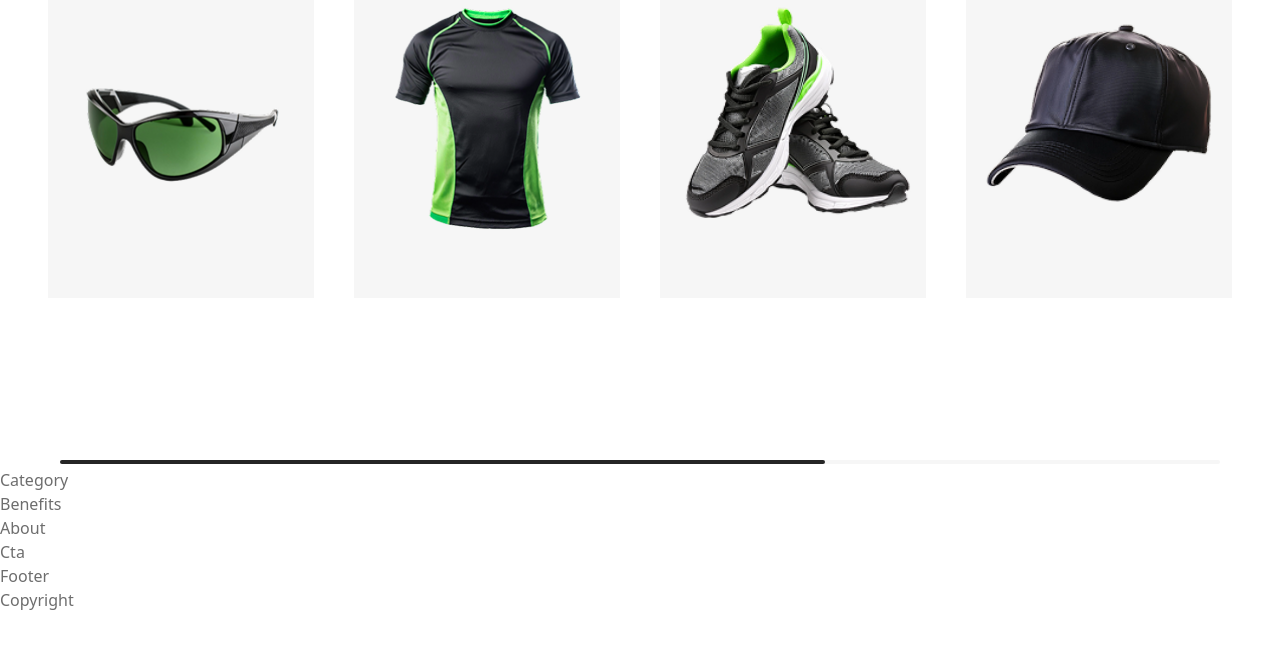
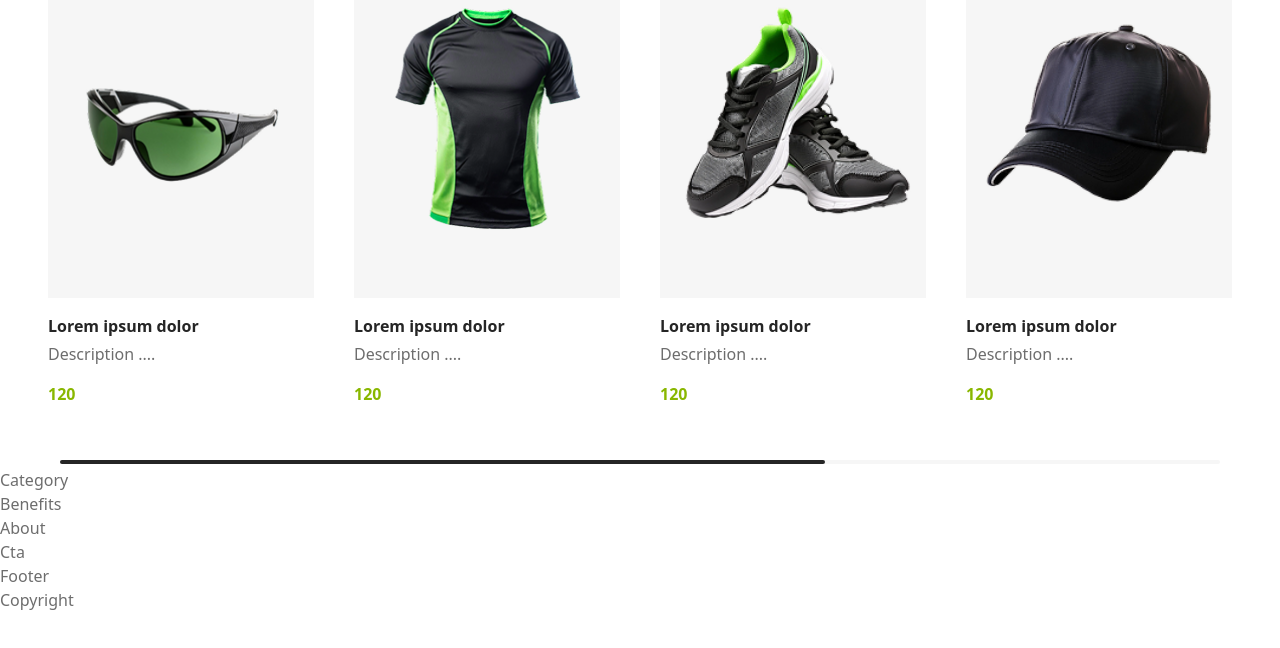
Before and after one commit to Jisap/next15-Sports-Website-with-tailwindcss, a Next.js app: page / in a window 1280 px wide. Shown: the part 1408-2056 px from the top of the page. Built offline with nearby package versions, Linux system fonts and the light colour scheme.

Commit message:
Enhance Slider component with additional product details
- Updated the `Slider` component to include product name, description, and price below each image for improved user information.
- Added a new class to the `SwiperSlide` for better styling and interaction.

```diff
--- a/components/Slider.jsx
+++ b/components/Slider.jsx
@@ -72,7 +72,7 @@ const Slider = () => {
 
 
         return (
-          <SwiperSlide key={index}>
+          <SwiperSlide key={index} className="select-none w-full cursor-pointer">
             <div className="bg-grey-50 h-[360px] flex items-center justify-center">
               <Image
                 src={image}
@@ -83,6 +83,14 @@ const Slider = () => {
                 className=""
               />
             </div>
+
+            <div className="w-full pt-4 flex flex-col gap-4">
+              <div>
+                <h6 className="font-semibold text-primary mb-1">{name}</h6>
+                <p >{description}</p>
+              </div>
+              <p className="font-semibold text-accent2">{price}</p>
+            </div>
           </SwiperSlide>
         )
       })}
```
